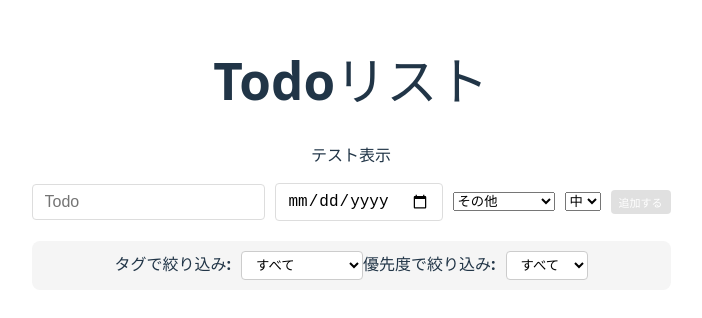
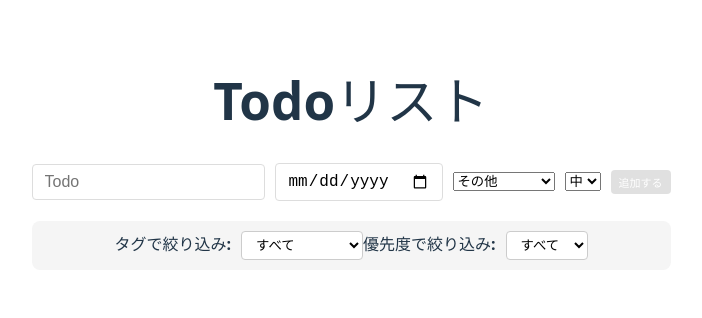
Before and after one commit to morikouuu/todo-app, a React (Vite) app: page / in a window 1280 px wide. Shown: the part 236-554 px from the top of the page, without its empty margins (289-991 px from the left). Built offline with nearby package versions, Linux system fonts and the light colour scheme.

Commit message:
テスト表示の削除

```diff
--- a/src/App.tsx
+++ b/src/App.tsx
@@ -43,7 +43,6 @@ function App() {
 	return (
 		<div className="app">
 			<h1>Todoリスト</h1>
-			<p>テスト表示</p>
 			<InputForm addTask={addTask} />
 			<div className="filter-section">
 				<label htmlFor="tag-filter">タグで絞り込み:</label>
--- a/src/components/TodoList/index.tsx
+++ b/src/components/TodoList/index.tsx
@@ -27,7 +27,7 @@ const TodoList = ({ tasks, onDelete, onCheck }: TodoListProps) => {
 
 							<span className="tag">{task.tag}</span>
 							<span className={`priority priority-${task.priority}`}>
-								優先度: {PRIORITY_LABELS[task.priority]}
+								優先度で絞り込み: {PRIORITY_LABELS[task.priority]}
 							</span>
 							{task.deadline && (
 								<span
```
